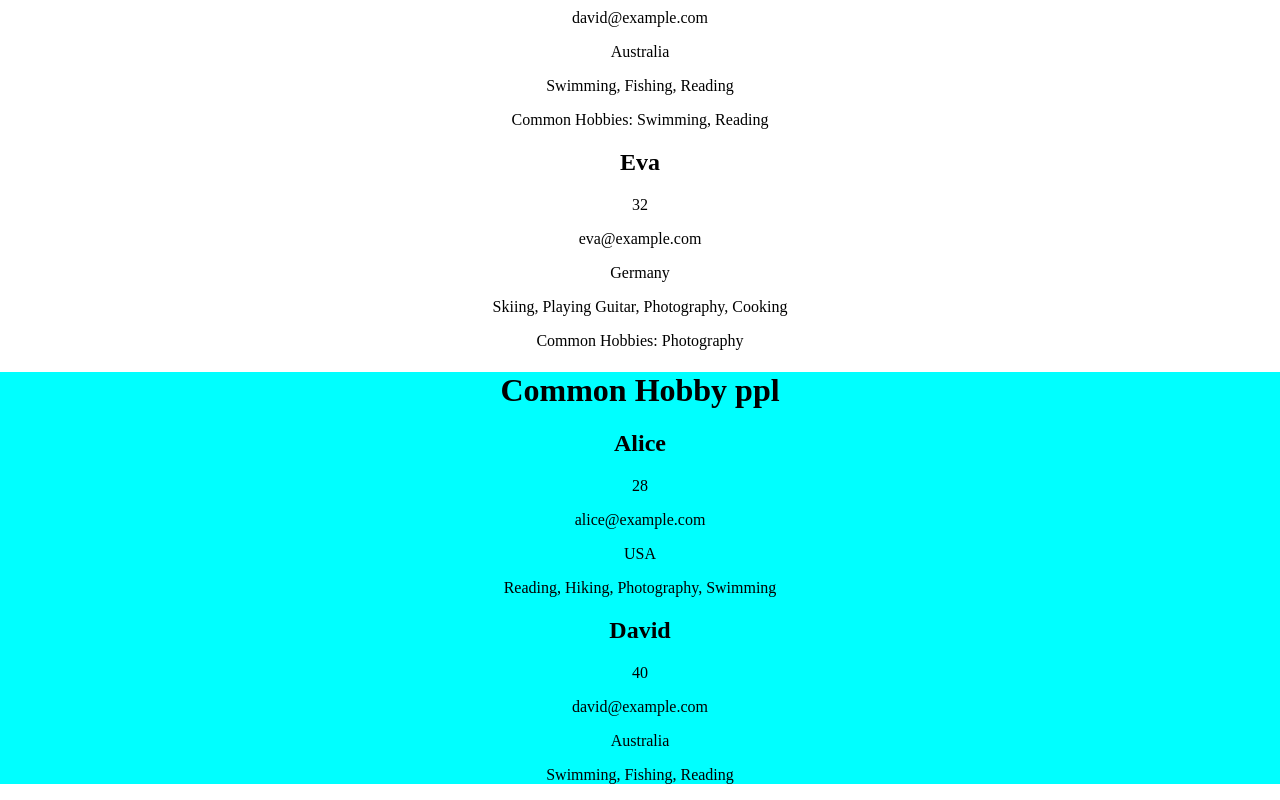
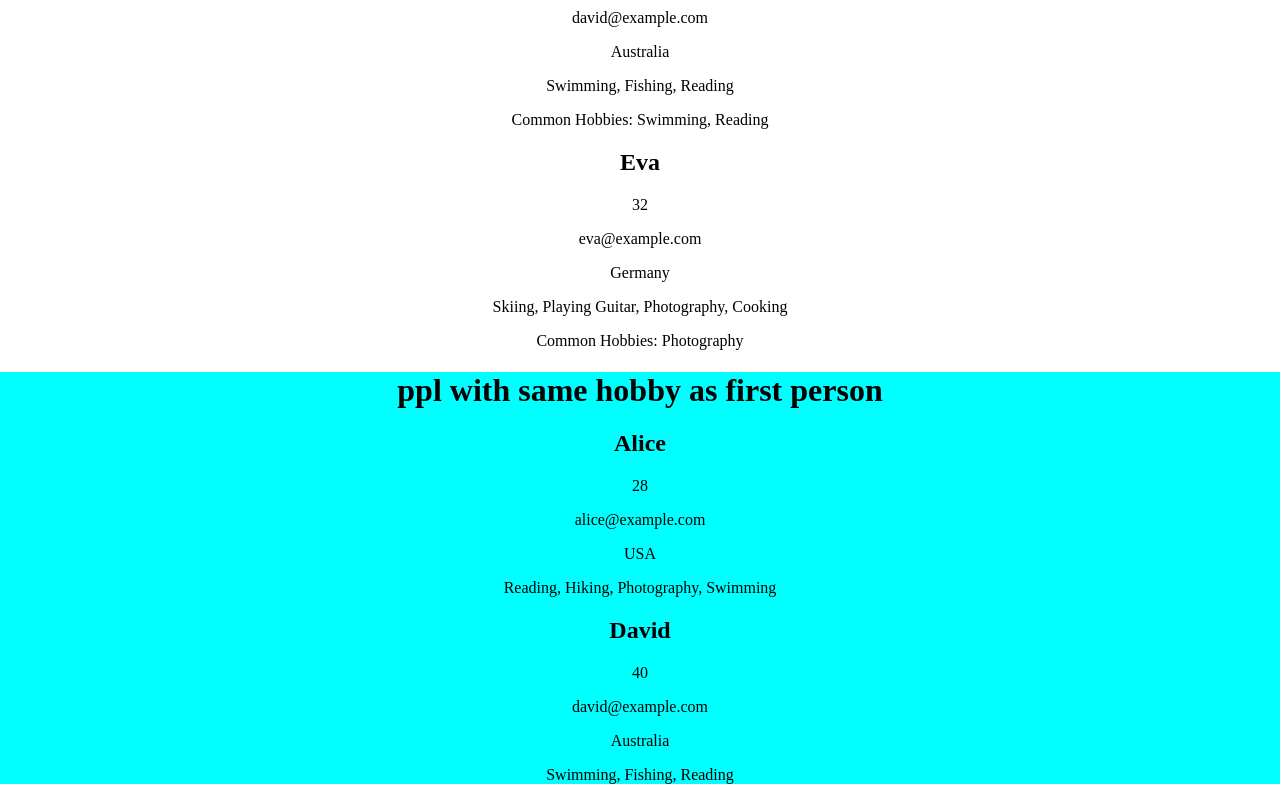
Before and after one commit to MariusMoldeklev/week1_task, a plain HTML site: page index.html in a window 1280 px wide. Shown: the part 754-1554 px from the top of the page. Drawn offline with Linux system fonts and the light colour scheme.

Commit message:
html fix

```diff
--- a/index.html
+++ b/index.html
@@ -10,7 +10,7 @@
 <body>
     <div id="div-container"></div>
     <div id="container">
-        <h1>Common Hobby ppl</h1>
+        <h1>ppl with same hobby as first person</h1>
     </div>
 
 
```
